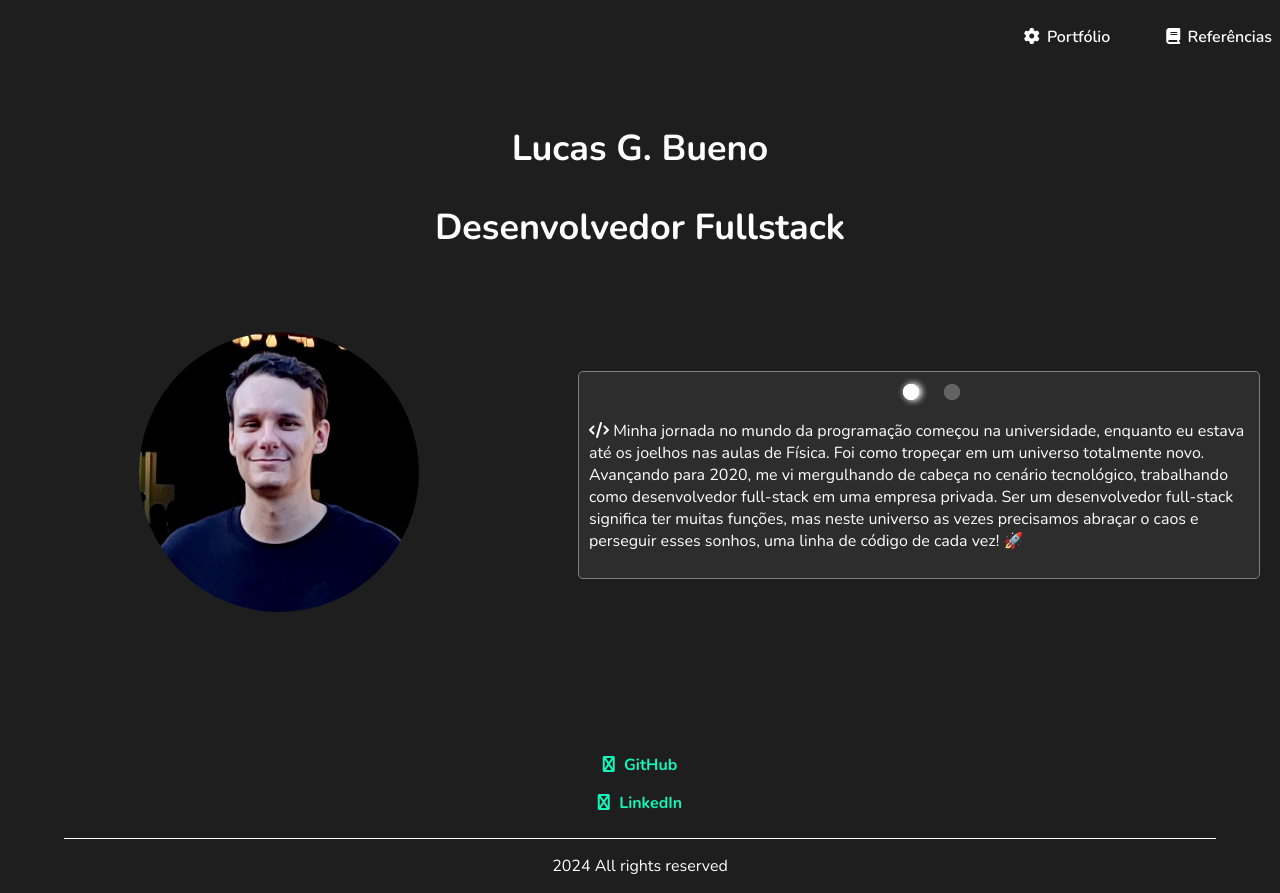
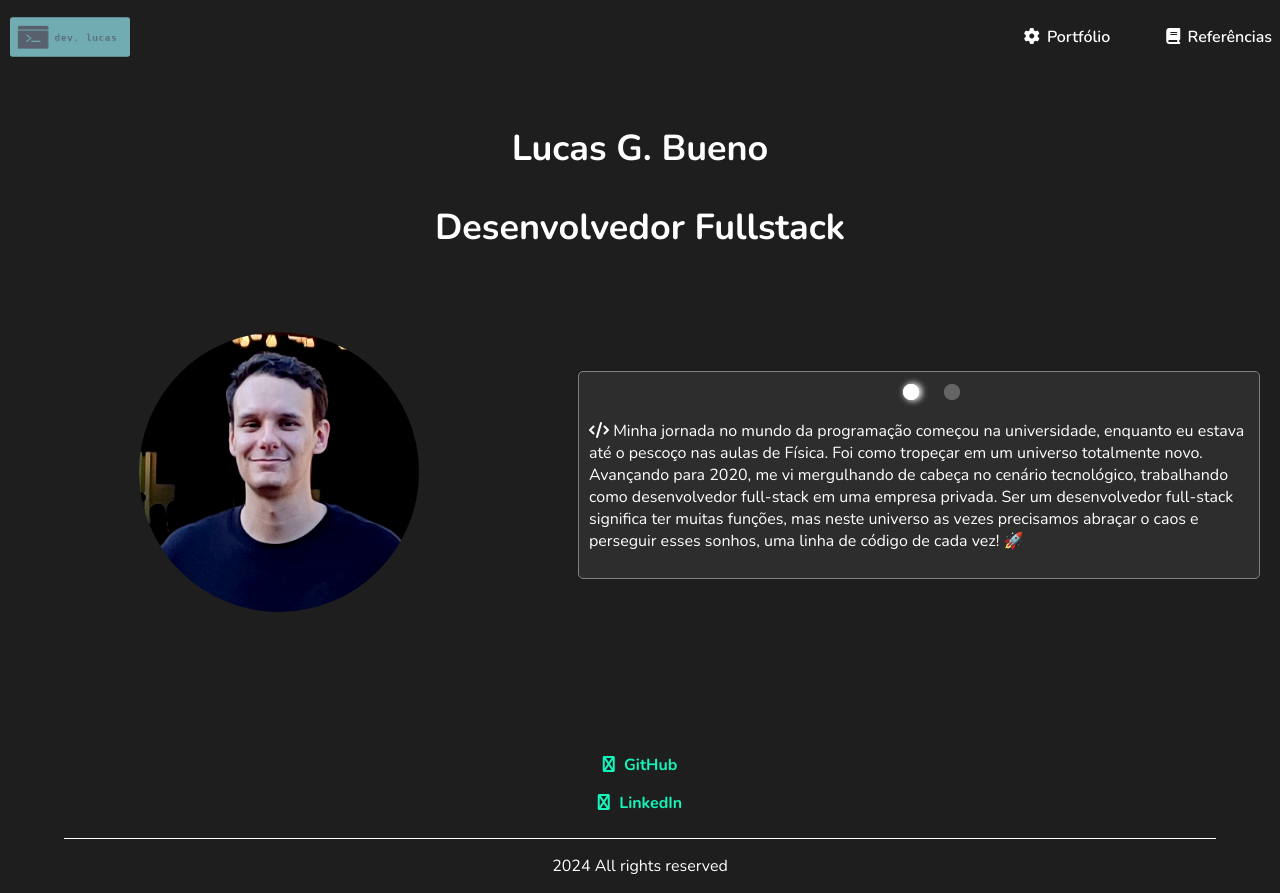
Before and after one commit to hashdefault/homepage, a Vue app: page / in a window 1280 px wide. Built offline with nearby package versions, Linux system fonts and the light colour scheme.

Commit message:
adiciona titulo, logo & favicon

```diff
--- a/public/index.html
+++ b/public/index.html
@@ -18,6 +18,7 @@
       crossorigin="anonymous"
       referrerpolicy="no-referrer"
     />
+    <link rel="icon" type="image/jpg" href="favicon.ico" />
     <title><%= htmlWebpackPlugin.options.title %></title>
   </head>
   <body>
--- a/src/App.vue
+++ b/src/App.vue
@@ -28,6 +28,9 @@ import NavBarHome from "./components/NavBarHome.vue";
 
 export default {
   name: "App",
+  created() {
+    document.title = "dev. lucas";
+  },
   components: {
     HomeFoto,
     HomeDescription,
--- a/src/components/HomeDescription.vue
+++ b/src/components/HomeDescription.vue
@@ -25,7 +25,7 @@
         <p id="p-code" :class="{ show: !isShow, hide: isShow }">
           <i class="fa fa-code"></i>
           Minha jornada no mundo da programação começou na universidade,
-          enquanto eu estava até os joelhos nas aulas de Física. Foi como
+          enquanto eu estava até o pescoço nas aulas de Física. Foi como
           tropeçar em um universo totalmente novo. Avançando para 2020, me vi
           mergulhando de cabeça no cenário tecnológico, trabalhando como
           desenvolvedor full-stack em uma empresa privada. Ser um desenvolvedor
--- a/src/components/NavBarHome.vue
+++ b/src/components/NavBarHome.vue
@@ -1,5 +1,8 @@
 <template>
   <nav class="navbar">
+    <div class="logo">
+      <img :src="logo" class="logo" width="120" height="40" />
+    </div>
     <ul class="menu" :class="{ filled: isFilled }">
       <a class="bars-menu btn" id="bars-menu" @click="openMenu()"
         ><i class="fa" :class="{ 'fa-bars': isBar, 'fa-times': !isTimes }"></i
@@ -25,10 +28,12 @@
   </nav>
 </template>
 <script>
+import logo from "./../assets/images/logo.png";
 export default {
   name: "NavBarHome",
   data() {
     return {
+      logo: logo,
       isOpen: true,
       isMenu: true,
       isBar: true,
@@ -49,13 +54,19 @@ export default {
 
 <!-- Add "scoped" attribute to limit CSS to this component only -->
 <style scoped>
+.logo {
+  display: flex;
+  flex-direction: row;
+  border-radius: 8px;
+  padding: 5px;
+}
 nav.navbar {
   font-weight: 600;
   color: white;
   display: flex;
   flex-direction: row;
-  align-items: flex-end;
-  justify-content: flex-end;
+  align-items: center;
+  justify-content: space-between;
   margin: 0;
   width: 100%;
 }
@@ -95,6 +106,9 @@ nav.navbar ul.menu a.btn-link:hover {
   display: none;
 }
 @media (max-width: 768px) {
+  .logo {
+    display: none;
+  }
   .navbar ul.menu li.home {
     display: flex;
   }
--- a/src/main.js
+++ b/src/main.js
@@ -1,4 +1,4 @@
-import { createApp } from 'vue'
-import App from './App.vue'
+import { createApp } from "vue";
+import App from "./App.vue";
 
-createApp(App).mount('#app')
+createApp(App).mount("#app");
--- a/vue.config.js
+++ b/vue.config.js
@@ -1,4 +1,5 @@
 const { defineConfig } = require("@vue/cli-service");
+
 module.exports = defineConfig({
   transpileDependencies: true,
   publicPath: "/homepage/",
```
Also changed, not shown: src/assets/images/logo.png (added), 9 other files (tests, documents, lock files or other folders).
